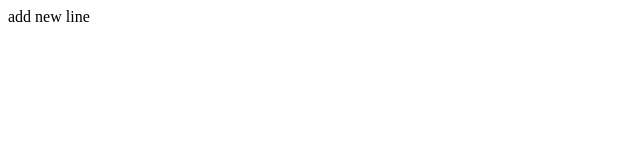
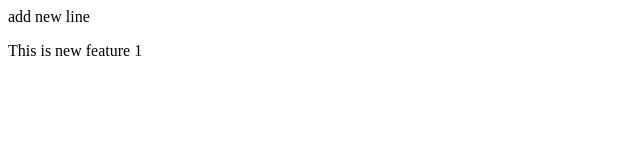
Before and after one commit to AjayGoli17/localrepo, a plain HTML site: page index.html in a window 1280 px wide. Shown: the whole page, without its empty margins (0-640 px from the left). Drawn offline with Linux system fonts and the light colour scheme.

Commit message:
Add new features

```diff
--- a/index.html
+++ b/index.html
@@ -1 +1,2 @@
 <p>add new line</p>
+<p>This is new feature  1</p>
```
